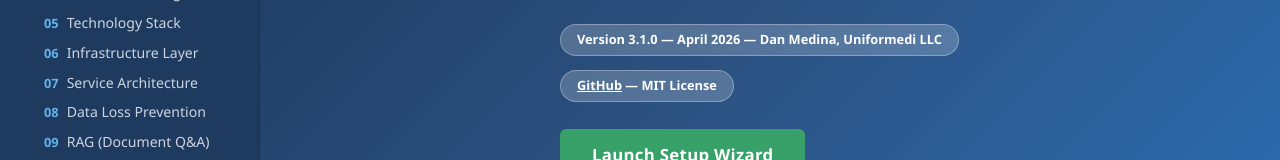
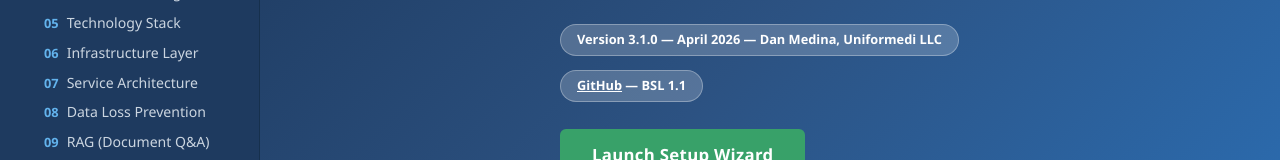
Before and after one commit to Uniformedi/InsideLLM, a plain HTML site: page README.html in a window 1280 px wide. Shown: the part 177-337 px from the top of the page. Drawn offline with Linux system fonts and the light colour scheme.

Commit message:
chore: relicense from MIT to BSL 1.1
Protect commercial interests while keeping InsideLLM source-available.
Internal self-hosted use remains unrestricted. Competing commercial
products, managed services, and hosted platforms require a commercial
license. This version converts to Apache 2.0 on April 11, 2030.

```diff
--- a/README.html
+++ b/README.html
@@ -259,7 +259,7 @@
   <p class="subtitle">Architecture &amp; Product Use Case</p>
   <span class="version-badge">Version 3.1.0 &mdash; April 2026 &mdash; Dan Medina, Uniformedi LLC</span>
   <br>
-  <span class="version-badge"><a href="https://github.com/Uniformedi/InsideLLM" style="color: inherit; text-decoration: underline;">GitHub</a> &mdash; MIT License</span>
+  <span class="version-badge"><a href="https://github.com/Uniformedi/InsideLLM" style="color: inherit; text-decoration: underline;">GitHub</a> &mdash; BSL 1.1</span>
   <br><br>
   <a href="Setup.html" style="display:inline-block;background:#38a169;color:#fff;padding:12px 32px;border-radius:6px;font-size:1.05em;font-weight:700;text-decoration:none;letter-spacing:0.3px;transition:background 0.2s;" onmouseover="this.style.background='#2f855a'" onmouseout="this.style.background='#38a169'">Launch Setup Wizard</a>
 </header>
@@ -1792,7 +1792,7 @@ $env:ANTHROPIC_AUTH_TOKEN = "&lt;your-litellm-key&gt;"</pre>
 
 <footer>
   <p><strong>Inside LLM</strong> &mdash; Version 2.0 &mdash; Dan Medina, Uniformedi LLC &mdash; March 2026</p>
-  <p>Source: <a href="https://github.com/Uniformedi/InsideLLM">github.com/Uniformedi/InsideLLM</a> &mdash; Licensed under the <a href="https://github.com/Uniformedi/InsideLLM/blob/master/LICENSE">MIT License</a></p>
+  <p>Source: <a href="https://github.com/Uniformedi/InsideLLM">github.com/Uniformedi/InsideLLM</a> &mdash; Licensed under the <a href="https://github.com/Uniformedi/InsideLLM/blob/master/LICENSE">Business Source License 1.1</a> (converts to Apache 2.0 on April 11, 2030)</p>
   <p>All components are free and open-source software. Anthropic API usage subject to Anthropic's terms of service.</p>
 </footer>
 
```
Also changed, not shown: README.md, 1 other file.
